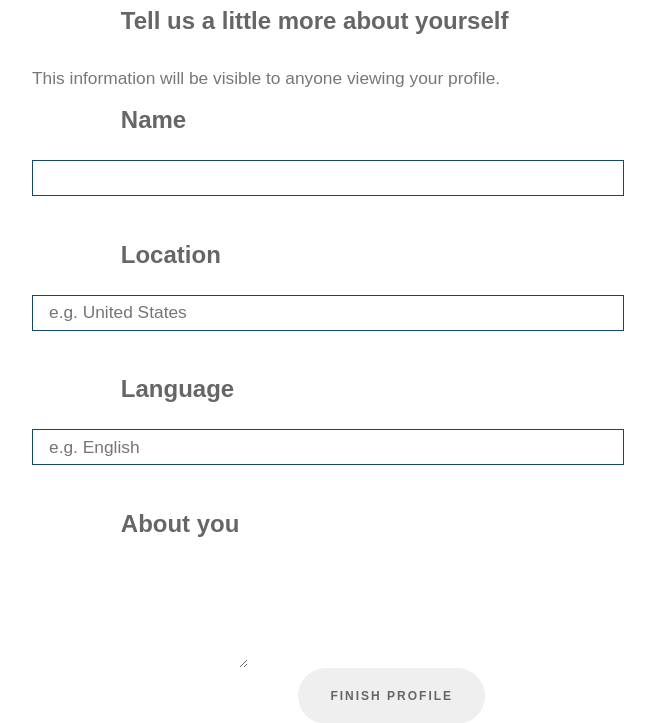
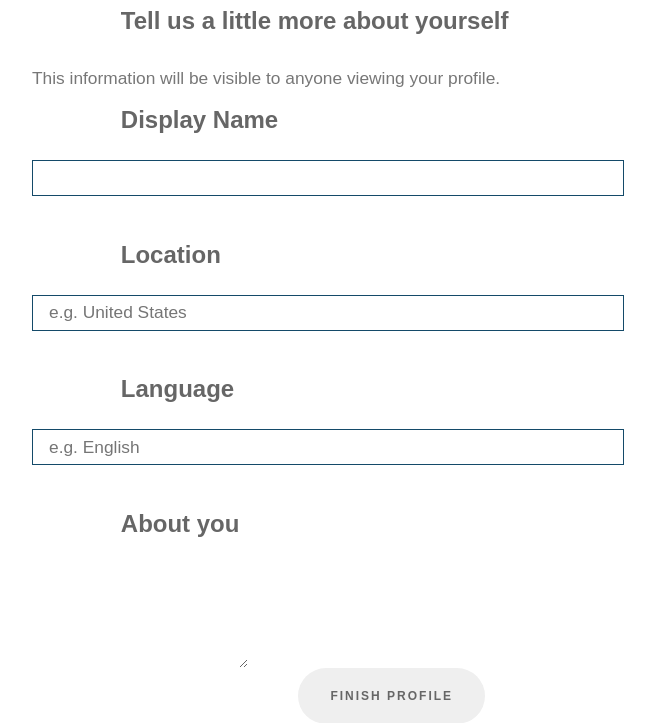
Before and after one commit to ben7293/eHarbinger, a PHP site: page /createprofile.php in a window 1280 px wide. Shown: the part 452-1175 px from the top of the page, without its empty margins (288-943 px from the left). Run offline with PHP 8.4, Linux system fonts and the light colour scheme; the visitor is signed in with stand-in values (Sample User, id 1); some libraries are stand-ins or nearby versions.

Commit message:
Changed Name label to Display Name to reduce ambiguity

```diff
--- a/createprofile.php
+++ b/createprofile.php
@@ -79,7 +79,7 @@ if (isset($_POST["pub_prof"])){
 				<label for="pub_profie" class="heading">Tell us a little more about yourself</label>
 				This information will be visible to anyone viewing your profile.
 				<form action="createprofile.php" method="POST">
-					<label>Name</label>
+					<label>Display Name</label>
 					<input type="text" name="pub_prof[name]" size="10">
 					<br>
 					<label>Location</label>
--- a/test.php
+++ b/test.php
@@ -13,7 +13,7 @@
 </form>
 
 <?php
- $CRYPT_STD_DES = 1;
+
  $hashed = crypt('abc');
  echo $hashed;
 
```
